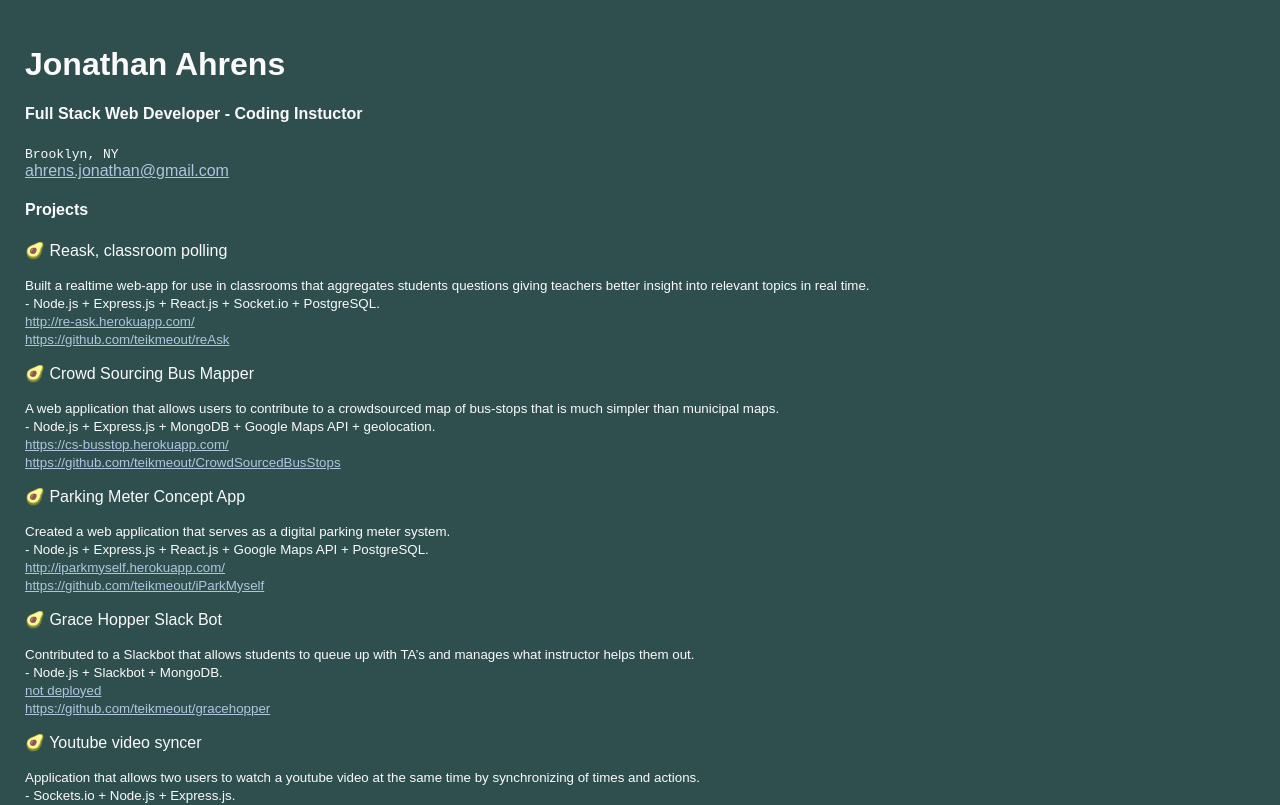
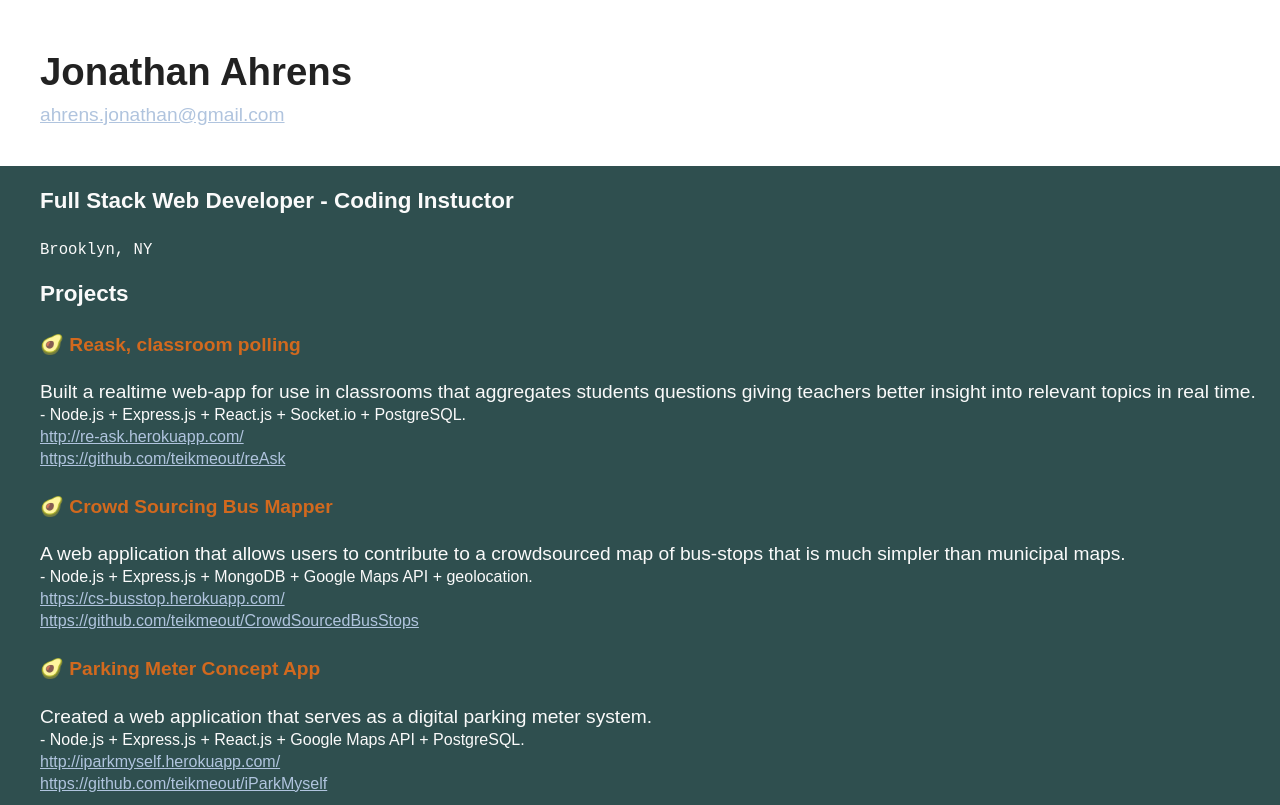
Before and after one commit to teikmeout/teikmeout.github.io, a React (Create React App) app: page / in a window 1280 px wide. Shown: the top 805 px of the page. Built offline with nearby package versions, Linux system fonts and the light colour scheme.

Commit message:
changes to header

```diff
--- a/src/App.css
+++ b/src/App.css
@@ -1,3 +1,23 @@
+h1 {
+  /*why the fuck didn't I use normalize?*/
+  padding: 0;
+  margin: 10px 0;
+}
+
+h2 {
+  font-size: 200%;
+}
+
+header {
+  padding: 40px;
+  background-color: #FFFFFF;
+  color: #222;
+}
+
+main {
+  padding: 0 0 40px 40px;
+}
+
 a:link {
   color: #B0C4DE;
 }
@@ -23,3 +43,16 @@ a:hover {
 .contact-info {
   margin: 10px 0 10px 0;
 }
+
+.border {
+  /*border: 1px solid red;*/
+}
+
+@media (max-width: 500px) {
+  main {
+    padding: 0 0 20px 20px;
+  }
+  header {
+    padding: 30px 20px;
+  }
+}
--- a/src/App.js
+++ b/src/App.js
@@ -57,24 +57,28 @@ class App extends Component {
   render() {
     console.log('state ', this.state)
     return (
-      <div className="cont">
+      <div className="cont border">
+        <header>
           <h1>Jonathan Ahrens</h1>
-        <h4>Full Stack Web Developer - Coding Instuctor</h4>
+          <a href="mailto:ahrens.jonathan@gmail.com">ahrens.jonathan@gmail.com</a>
+        </header>
+        <main>
+          <h3>Full Stack Web Developer - Coding Instuctor</h3>
           <code>Brooklyn, NY</code>
           <br/>
-        <a href="mailto:ahrens.jonathan@gmail.com">ahrens.jonathan@gmail.com</a>
 
-        <h4>Projects</h4>
+          <h3>Projects</h3>
           <Projects
             projects={this.state.projects}
             />
 
-        <h4>Contact</h4>
+          <h3>Contact</h3>
           <div className="contact-info"><span aria-label="avo" role="img">🍥</span> Linkedin: <a className="bottom-link" href="https://www.linkedin.com/in/ahrens-jonathan/">jonathan-ahrens</a></div>
           <div className="contact-info"><span aria-label="avo" role="img">🍥</span> Github: <a className="bottom-link" href="https://github.com/teikmeout">teikmeout</a></div>
           <div className="contact-info"><span aria-label="avo" role="img">🍥</span> Email: <a className="bottom-link" href="mailto:ahrens.jonathan@gmail.com">ahrens.jonathan@gmail.com</a></div>
           <br/>
           <small>Deploying this baby was complex. learn about create-react-app and gh-pages on my <a href="https://github.com/teikmeout/teikmeout.github.io/blob/create-react-app/README.md">README.md</a></small>
+        </main>
       </div>
     );
   }
--- a/src/Projects.css
+++ b/src/Projects.css
@@ -4,6 +4,10 @@
 
 .proj-title {
   /*border: 1px solid lime;*/
+}
+
+.proj-h4 {
+  color: chocolate;
 }
 
 @media (max-width: 500px) {
--- a/src/Projects.jsx
+++ b/src/Projects.jsx
@@ -9,19 +9,17 @@ function Projects(props) {
       return (
         <div key={"cont"+i} className="whole-proj">
           <div  className="proj-title" key={"proj-title"+i}>
-            <p key={"title"+i} onClick={(e) => this.props.toggleHiddenProject(e)}><span key={"avo"+i} aria-label="avo" role="img">🥑 </span>{el.name}</p>
+            <h4 key={"title"+i} className="proj-h4"><span key={"avo"+i} aria-label="avo" role="img">🥑 </span>{el.name}</h4>
           </div>
           <div key={"proj-cont"+i} className="proj-cont hidden">
               <div key={"desc-cont"+i} className="desc-cont">
-                <small key={"small"+i}>
-                  {el.desc}
-                </small>
+                {el.desc}
               </div>
               <div>
-                <small>- {el.tech}</small>
+                <small>- {el.tech}</small><br/>
               </div>
               <div>
-                <small><a href={el.link == 'not deployed' ? '#' : el.link}>{el.link}</a></small>
+                <small><a href={el.link === 'not deployed' ? '#' : el.link}>{el.link}</a></small>
               </div>
               <div>
                 <small><a href={el.link}>{el.github}</a></small>
--- a/src/index.css
+++ b/src/index.css
@@ -5,8 +5,10 @@
 html {
   /*not defining height helped me keep this a little more responsive*/
   margin: 0;
-  padding: 25px;
+  /*padding: 25px;*/
+  font-size: 120%;
 }
+
 body {
   /*border: 1px solid chartreuse;*/
   height: 100%;
@@ -19,7 +21,9 @@ body {
 
 @media (max-width: 500px) {
   html {
+    margin: 0;
     /*border: 1px solid blue;*/
-    padding: 15px;
+    /*padding: 15px;*/
+    font-size: 100%;
   }
 }
```
Lines whose indentation alone changed are shown as unchanged.
